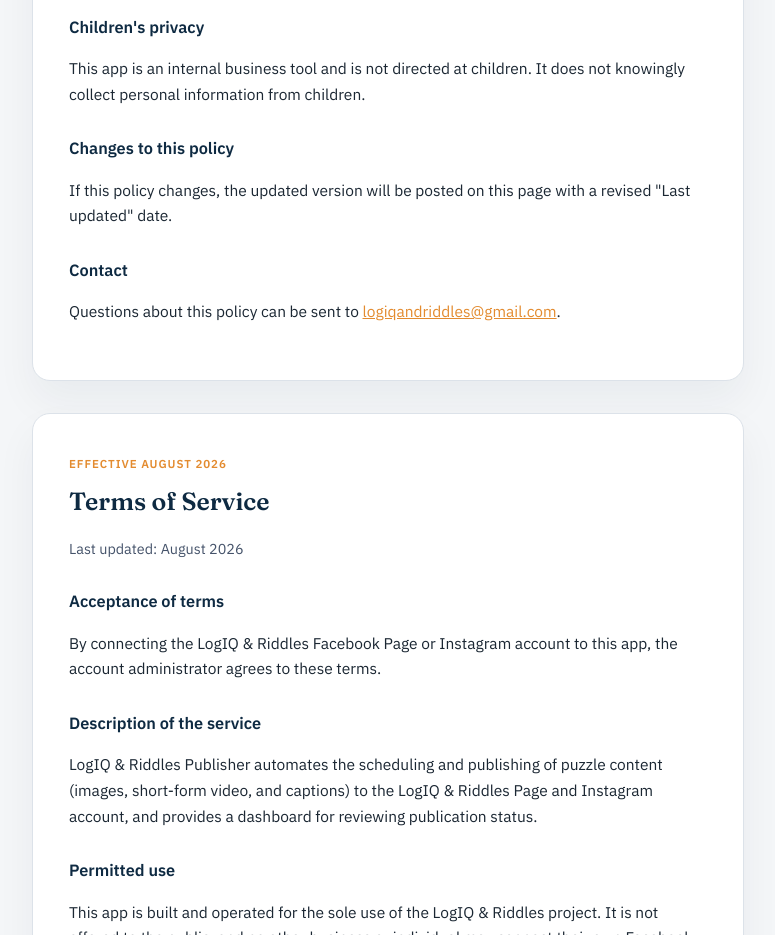
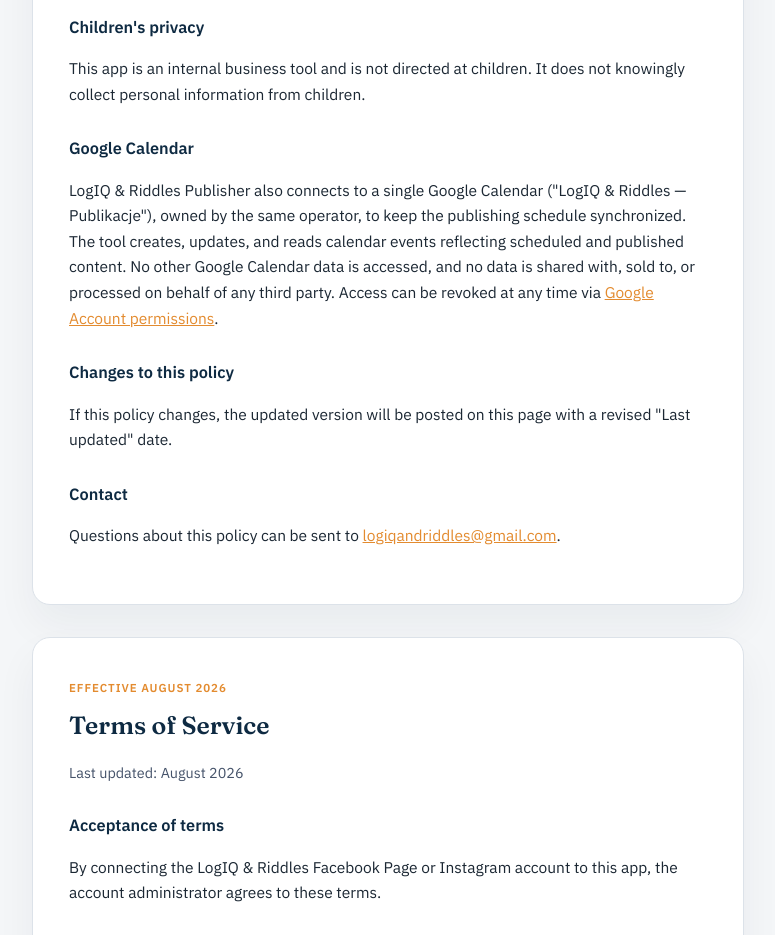
Before and after one commit to LogIQandRiddles/legal, a plain HTML site: page index.html in a window 1280 px wide. Shown: the part 1720-2655 px from the top of the page, without its empty margins (252-1027 px from the left). Drawn offline with Linux system fonts and the light colour scheme.

Commit message:
Add Google Calendar integration details to index.html
Added information about Google Calendar integration and data access.

```diff
--- a/index.html
+++ b/index.html
@@ -287,6 +287,16 @@
       not knowingly collect personal information from children.
     </p>
 
+    <h3>Google Calendar</h3>
+<p>LogIQ & Riddles Publisher also connects to a single Google Calendar
+("LogIQ & Riddles — Publikacje"), owned by the same operator, to keep the
+publishing schedule synchronized. The tool creates, updates, and reads
+calendar events reflecting scheduled and published content. No other
+Google Calendar data is accessed, and no data is shared with, sold to, or
+processed on behalf of any third party. Access can be revoked at any time
+via <a href="https://myaccount.google.com/permissions">Google Account
+permissions</a>.</p>
+
     <h3>Changes to this policy</h3>
     <p>
       If this policy changes, the updated version will be posted on this page with a
```
